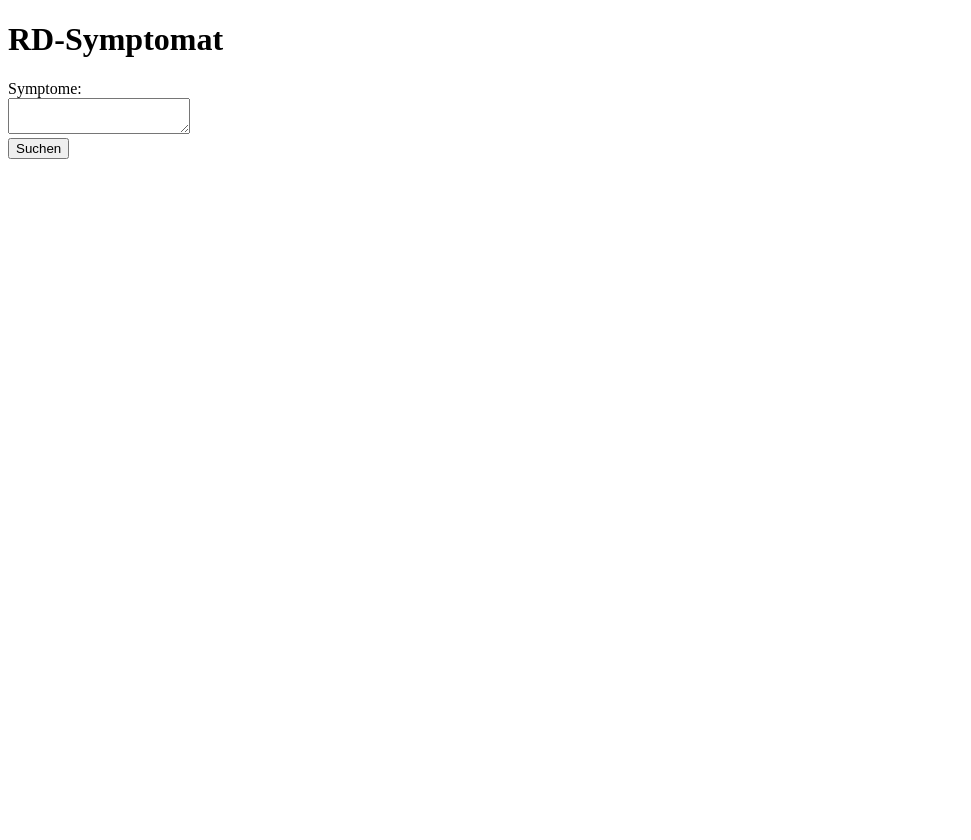
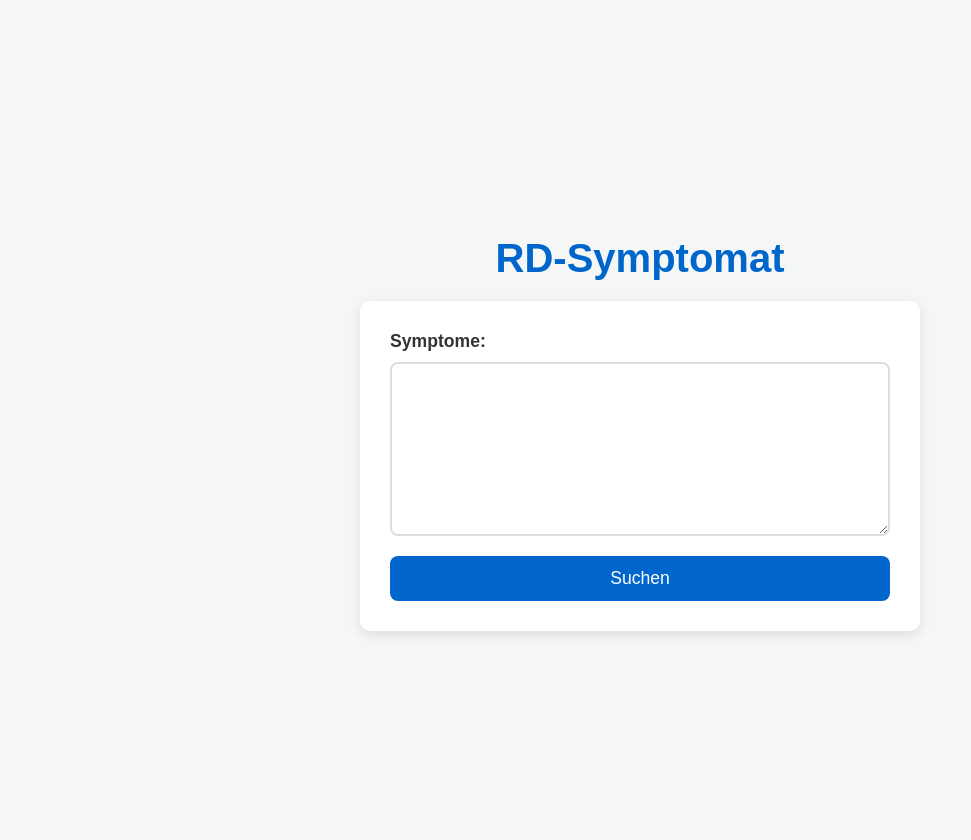
Before and after one commit to eoezcan2/rd-symptomat, a Flask app: page / in a window 1280 px wide. Shown: the whole page, without its empty margins (0-971 px from the left). Before the commit the page ends 159 px from the top, so only its background shows below. Run offline with Flask 3, Linux system fonts and the light colour scheme; parts of the project's set-up code (start-up, migrations or seed data) failed here and were passed over.

Commit message:
Style html

```diff
--- a/main.py
+++ b/main.py
@@ -12,4 +12,4 @@ if __name__ == "__main__":
 
     print("Model trained and saved.")
 
-    WebServer().run()
+    WebServer().run() # Run the flask web server
--- a/server/templates/index.html
+++ b/server/templates/index.html
@@ -3,14 +3,81 @@
 <head>
     <meta charset="UTF-8">
     <title>RD-Symptomat</title>
+    <style>
+        body {
+            font-family: Arial, sans-serif;
+            background-color: #f4f7f6;
+            color: #333;
+            margin: 0;
+            padding: 20px;
+            display: flex;
+            flex-direction: column;
+            align-items: center;
+            height: 100vh;
+            justify-content: center;
+        }
+
+        h1 {
+            color: #0066cc;
+            font-size: 2.5rem;
+            margin-bottom: 20px;
+        }
+
+        form {
+            background-color: #ffffff;
+            padding: 30px;
+            border-radius: 10px;
+            box-shadow: 0 4px 12px rgba(0, 0, 0, 0.1);
+            width: 100%;
+            max-width: 500px;
+            display: flex;
+            flex-direction: column;
+        }
+
+        label {
+            font-size: 1.1rem;
+            margin-bottom: 10px;
+            font-weight: bold;
+        }
+
+        textarea {
+            font-size: 1rem;
+            padding: 10px;
+            border: 2px solid #ddd;
+            border-radius: 8px;
+            resize: vertical;
+            height: 150px;
+            margin-bottom: 20px;
+            transition: border-color 0.3s ease;
+        }
+
+        textarea:focus {
+            border-color: #0066cc;
+            outline: none;
+        }
+
+        button {
+            background-color: #0066cc;
+            color: white;
+            padding: 12px 20px;
+            border: none;
+            border-radius: 8px;
+            font-size: 1.1rem;
+            cursor: pointer;
+            transition: background-color 0.3s ease;
+        }
+
+        button:hover {
+            background-color: #005bb5;
+        }
+
+    </style>
 </head>
 <body>
   <h1>RD-Symptomat</h1>
   <form action="/predict" method="post">
     <label for="symptoms">Symptome:</label>
-    <br>
     <textarea id="symptoms" name="symptoms"></textarea>
-    <br>
     <button type="submit">Suchen</button>
   </form>
 </body>
```
Also changed, not shown: server/templates/result.html (+30 -0 lines).
